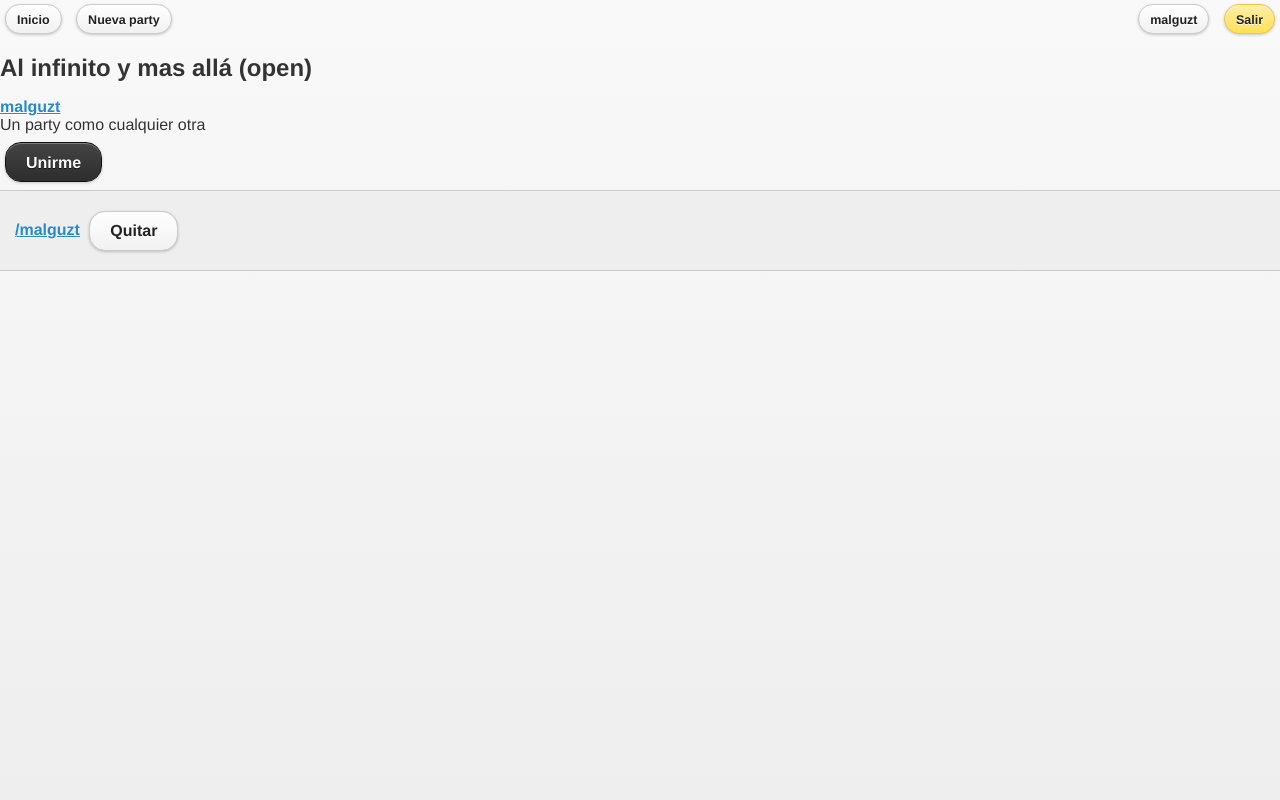
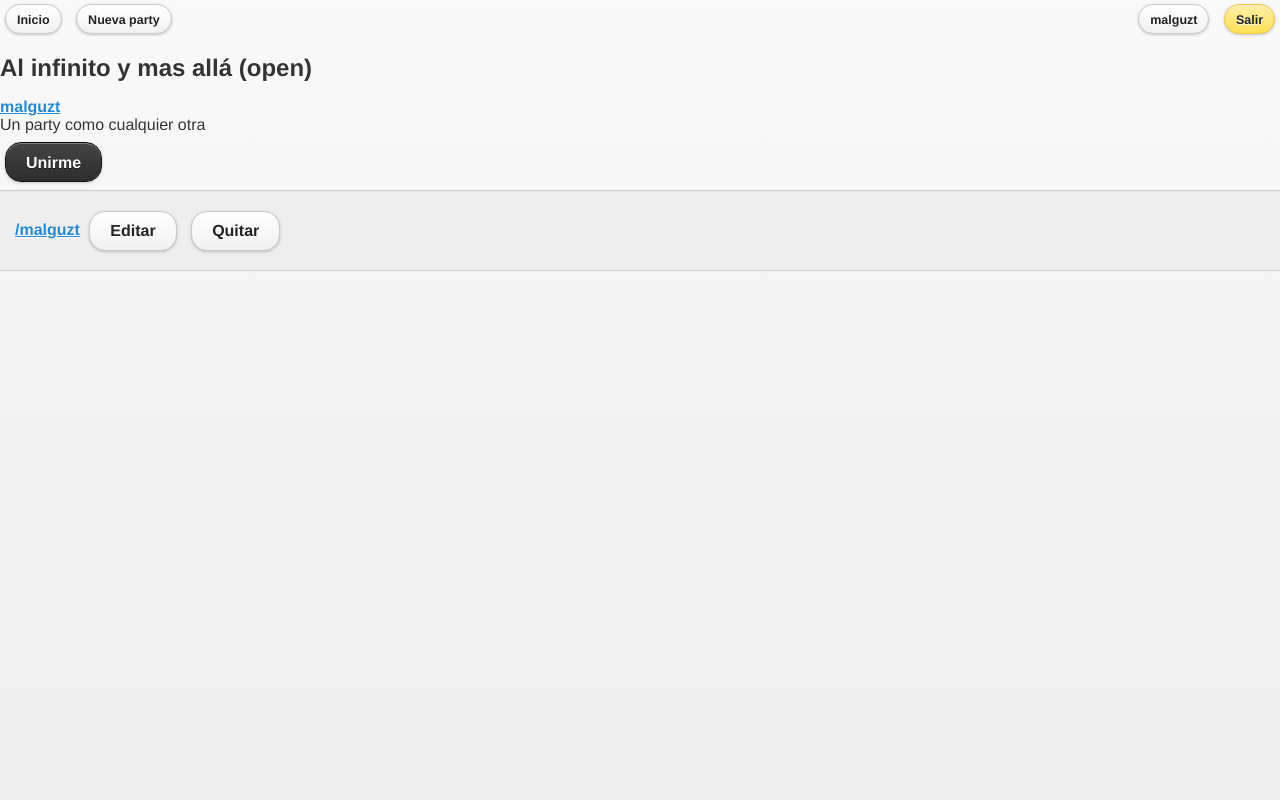
Before and after one commit to Malguzt/boitata, a Django app: page /party/1 in a window 1280 px wide. Run offline with Django 3.2, Linux system fonts and the light colour scheme; a user stored in the database is signed in; data comes from the database, SQL or seed files in the repository; both versions use the stored data as it was after the commit; parts of the project's set-up code (start-up, migrations or seed data) failed here and were passed over.

Commit message:
Missed files for last commit.

```diff
--- a/src/Boitata/templates/party/party.html
+++ b/src/Boitata/templates/party/party.html
@@ -11,6 +11,7 @@
                 <strong>
                   <a href="/character/{{character.id}}" data-inline="true">{{character.name}}/{{character.player}}</a>
                   {% if user == party.master or character.player == user %}
+                    <a href="/character/character/{{character.id}}" data-role="button" data-inline="true">Editar</a>
                     <a href="/character/remove/{{party.id}}/{{character.id}}" data-role="button" data-inline="true">Quitar</a>
                   {% endif %}
                 </strong>
--- a/src/Boitata/urls.py
+++ b/src/Boitata/urls.py
@@ -10,6 +10,7 @@ urlpatterns = patterns('',
     url(r'^party/new$', 'party.views.new_party'),
     url(r'^party/(?P<party_id>\d+)$', 'party.views.party'),
     url(r'^party/add_me/(?P<party_id>\d+)$', 'party.views.add_me'),
+    url(r'^character/edit/(?P<character_id>\d+)$', 'party.views.edit_character'),
     url(r'^character/remove/(?P<party_id>\d+)/(?P<character_id>\d+)$', 'party.views.remove_character'),
     url(r'^$', 'main.views.parties_list'),
     url(r'^login/$', 'player.views.player_login'),
```
Also changed, not shown: src/Boitata/sql/sqlite.db.
